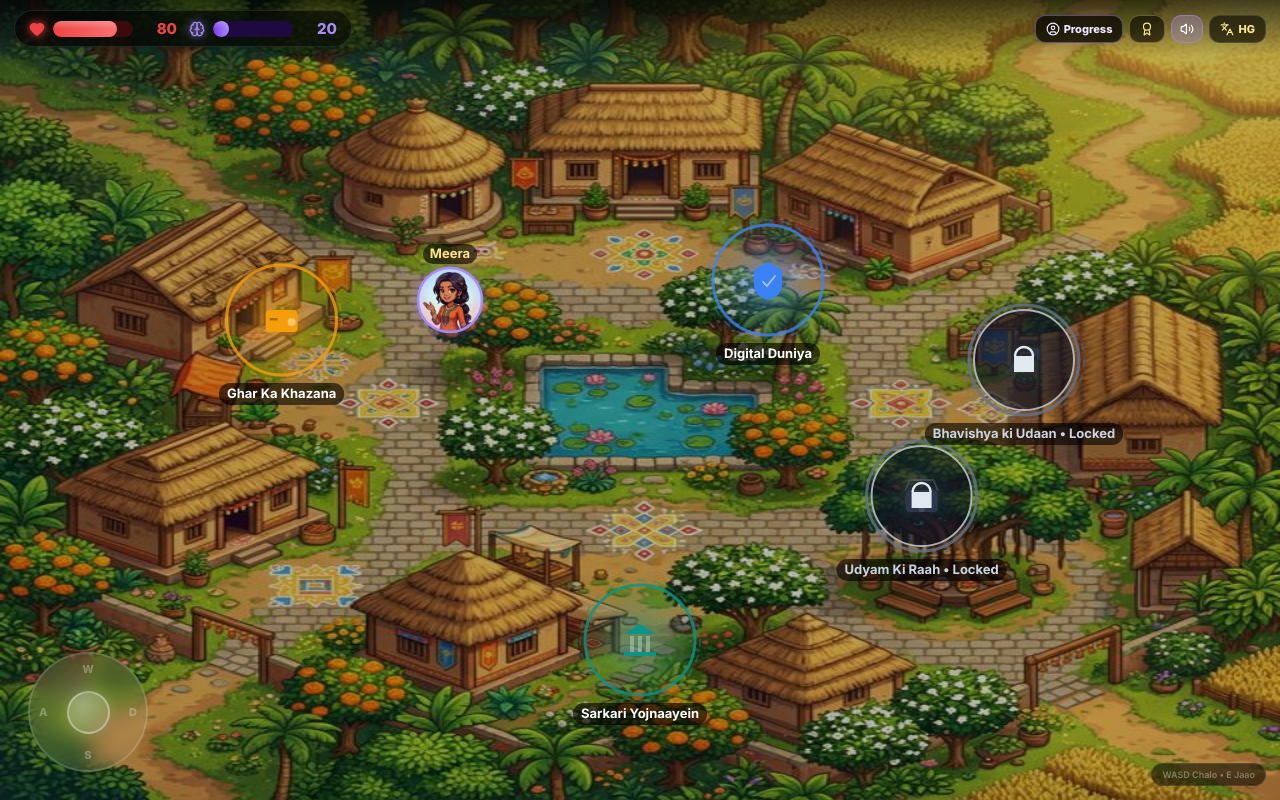
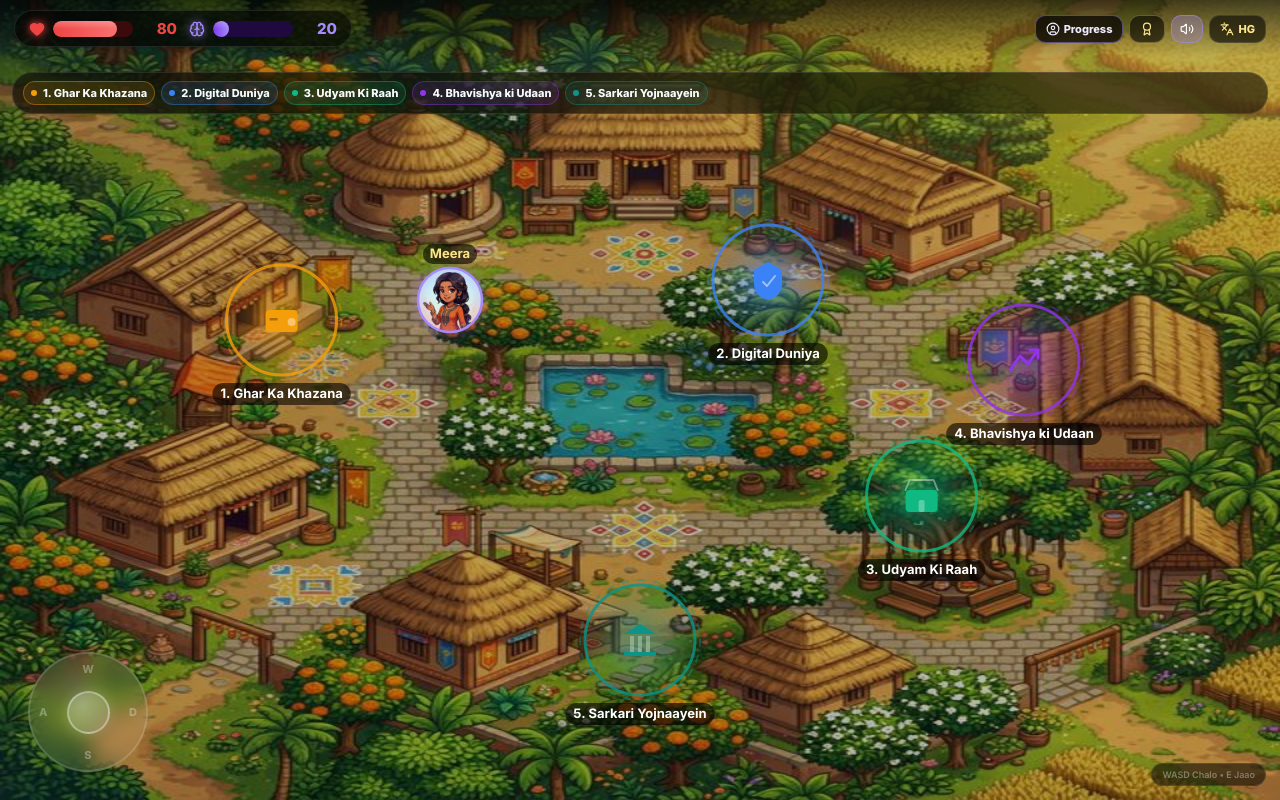
Before and after one commit to AkshitBhandariCodes/matrix-3.0, a React (Vite) app: page / in a window 1280 px wide. Both pictures are taken after a click on the button "Yatra Shuru Karo". Built offline with nearby package versions, Linux system fonts and the light colour scheme; no server answers.

Commit message:
feat: update ACTIVE_REALM_SCREENS and enhance gate handling in HubScreen

```diff
--- a/src/config/prototype.ts
+++ b/src/config/prototype.ts
@@ -4,7 +4,7 @@ export type RealmScreen = 'realm1' | 'realm2' | 'realm3' | 'realm4' | 'realm5'
 // Switch to false when you want the full 5-realm experience.
 export const PROTOTYPE_MODE = true
 
-export const ACTIVE_REALM_SCREENS: RealmScreen[] = ['realm1', 'realm2', 'realm5']
+export const ACTIVE_REALM_SCREENS: RealmScreen[] = ['realm1', 'realm2', 'realm3', 'realm4', 'realm5']
 
 export function isRealmEnabled(realm: RealmScreen): boolean {
   return !PROTOTYPE_MODE || ACTIVE_REALM_SCREENS.includes(realm)
--- a/src/screens/HubScreen.tsx
+++ b/src/screens/HubScreen.tsx
@@ -11,6 +11,7 @@ const GATE_RADIUS = 55
 
 interface Gate {
   x: number; y: number; color: string
+  realmNumber: number
   label_hi: string; label_en: string; label_hinglish: string
   screen: RealmScreen
   completed: boolean
@@ -248,12 +249,20 @@ export const HubScreen: React.FC = () => {
 
   // Dynamic gate positions based on world dimensions
   const getGates = useCallback((ww: number, wh: number): Gate[] => [
-    { x: (realm1.mapGateX / 100) * ww, y: (realm1.mapGateY / 100) * wh, color: realm1.color, label_hi: realm1.title_hi, label_en: realm1.title_en, label_hinglish: realm1.title_hinglish, screen: 'realm1', completed: realm1Completed, enabled: isRealmEnabled('realm1') },
-    { x: (realm2.mapGateX / 100) * ww, y: (realm2.mapGateY / 100) * wh, color: realm2.color, label_hi: realm2.title_hi, label_en: realm2.title_en, label_hinglish: realm2.title_hinglish, screen: 'realm2', completed: realm2Completed, enabled: isRealmEnabled('realm2') },
-    { x: (realm3.mapGateX / 100) * ww, y: (realm3.mapGateY / 100) * wh, color: realm3.color, label_hi: realm3.title_hi, label_en: realm3.title_en, label_hinglish: realm3.title_hinglish, screen: 'realm3', completed: realm3Completed, enabled: isRealmEnabled('realm3') },
-    { x: (realm4.mapGateX / 100) * ww, y: (realm4.mapGateY / 100) * wh, color: realm4.color, label_hi: realm4.title_hi, label_en: realm4.title_en, label_hinglish: realm4.title_hinglish, screen: 'realm4', completed: realm4Completed, enabled: isRealmEnabled('realm4') },
-    { x: (realm5.mapGateX / 100) * ww, y: (realm5.mapGateY / 100) * wh, color: realm5.color, label_hi: realm5.title_hi, label_en: realm5.title_en, label_hinglish: realm5.title_hinglish, screen: 'realm5', completed: realm5Completed, enabled: isRealmEnabled('realm5') },
+    { x: (realm1.mapGateX / 100) * ww, y: (realm1.mapGateY / 100) * wh, color: realm1.color, realmNumber: 1, label_hi: realm1.title_hi, label_en: realm1.title_en, label_hinglish: realm1.title_hinglish, screen: 'realm1', completed: realm1Completed, enabled: isRealmEnabled('realm1') },
+    { x: (realm2.mapGateX / 100) * ww, y: (realm2.mapGateY / 100) * wh, color: realm2.color, realmNumber: 2, label_hi: realm2.title_hi, label_en: realm2.title_en, label_hinglish: realm2.title_hinglish, screen: 'realm2', completed: realm2Completed, enabled: isRealmEnabled('realm2') },
+    { x: (realm3.mapGateX / 100) * ww, y: (realm3.mapGateY / 100) * wh, color: realm3.color, realmNumber: 3, label_hi: realm3.title_hi, label_en: realm3.title_en, label_hinglish: realm3.title_hinglish, screen: 'realm3', completed: realm3Completed, enabled: isRealmEnabled('realm3') },
+    { x: (realm4.mapGateX / 100) * ww, y: (realm4.mapGateY / 100) * wh, color: realm4.color, realmNumber: 4, label_hi: realm4.title_hi, label_en: realm4.title_en, label_hinglish: realm4.title_hinglish, screen: 'realm4', completed: realm4Completed, enabled: isRealmEnabled('realm4') },
+    { x: (realm5.mapGateX / 100) * ww, y: (realm5.mapGateY / 100) * wh, color: realm5.color, realmNumber: 5, label_hi: realm5.title_hi, label_en: realm5.title_en, label_hinglish: realm5.title_hinglish, screen: 'realm5', completed: realm5Completed, enabled: isRealmEnabled('realm5') },
   ], [realm1Completed, realm2Completed, realm3Completed, realm4Completed, realm5Completed])
+
+  const realmLegend = [
+    { realmNumber: 1, label_hi: realm1.title_hi, label_en: realm1.title_en, label_hinglish: realm1.title_hinglish, color: realm1.color, enabled: isRealmEnabled('realm1') },
+    { realmNumber: 2, label_hi: realm2.title_hi, label_en: realm2.title_en, label_hinglish: realm2.title_hinglish, color: realm2.color, enabled: isRealmEnabled('realm2') },
+    { realmNumber: 3, label_hi: realm3.title_hi, label_en: realm3.title_en, label_hinglish: realm3.title_hinglish, color: realm3.color, enabled: isRealmEnabled('realm3') },
+    { realmNumber: 4, label_hi: realm4.title_hi, label_en: realm4.title_en, label_hinglish: realm4.title_hinglish, color: realm4.color, enabled: isRealmEnabled('realm4') },
+    { realmNumber: 5, label_hi: realm5.title_hi, label_en: realm5.title_en, label_hinglish: realm5.title_hinglish, color: realm5.color, enabled: isRealmEnabled('realm5') },
+  ]
 
   const enterGate = useCallback((gate: Gate) => {
     if (!gate.enabled) return
@@ -367,7 +376,7 @@ export const HubScreen: React.FC = () => {
       // Gates
       gates.forEach((gate, idx) => {
         drawGateIcon(ctx, gate.x, gate.y, gate.color, gate.completed, gate.enabled, tick, idx)
-        const baseLabel = tt(gate.label_hi, gate.label_en, gate.label_hinglish)
+        const baseLabel = `${gate.realmNumber}. ${tt(gate.label_hi, gate.label_en, gate.label_hinglish)}`
         const label = gate.enabled ? baseLabel : `${baseLabel}${tt(' • बंद', ' • Locked', ' • Locked')}`
         ctx.font = 'bold 13px Inter, sans-serif'
         ctx.textAlign = 'center'
@@ -712,6 +721,39 @@ export const HubScreen: React.FC = () => {
         )}
       </div>
 
+      <div style={{
+        position: 'absolute', top: isMobileView ? 66 : 72, left: 12, right: 12,
+        zIndex: 9, pointerEvents: 'none',
+      }}>
+        <div className="glass-strong" style={{
+          padding: isMobileView ? '6px 8px' : '8px 10px',
+          display: 'flex', gap: 6, flexWrap: 'wrap',
+        }}>
+          {realmLegend.map((realm) => {
+            const label = `${realm.realmNumber}. ${tt(realm.label_hi, realm.label_en, realm.label_hinglish)}`
+            return (
+              <div key={realm.realmNumber} style={{
+                display: 'inline-flex', alignItems: 'center', gap: 6,
+                padding: '4px 7px', borderRadius: 999,
+                border: `1px solid ${realm.enabled ? `${realm.color}66` : 'rgba(148,163,184,0.55)'}`,
+                background: realm.enabled ? `${realm.color}20` : 'rgba(100,116,139,0.22)',
+                color: realm.enabled ? '#f8fafc' : '#cbd5e1',
+                fontSize: isMobileView ? 10 : 11,
+                fontWeight: 800,
+                maxWidth: isMobileView ? '100%' : undefined,
+              }}>
+                <span style={{
+                  width: 6, height: 6, borderRadius: '50%',
+                  background: realm.enabled ? realm.color : '#94a3b8',
+                  flexShrink: 0,
+                }} />
+                <span>{label}</span>
+              </div>
+            )
+          })}
+        </div>
+      </div>
+
       {nearGate && (
         <div style={{
           position: 'absolute', bottom: isMobileView ? 170 : 160, left: '50%', transform: 'translateX(-50%)', zIndex: 20,
@@ -723,7 +765,7 @@ export const HubScreen: React.FC = () => {
               animation: isMobileView ? 'none' : 'bounceBtn 0.8s ease-in-out infinite alternate',
             }}>
               <DoorOpen size={18} />
-              {tt(nearGate.label_hi, nearGate.label_en, nearGate.label_hinglish)}
+              {`${nearGate.realmNumber}. ${tt(nearGate.label_hi, nearGate.label_en, nearGate.label_hinglish)}`}
               {tt(' → जाओ', ' → Enter', ' → Jaao')}
             </button>
           ) : (
```
